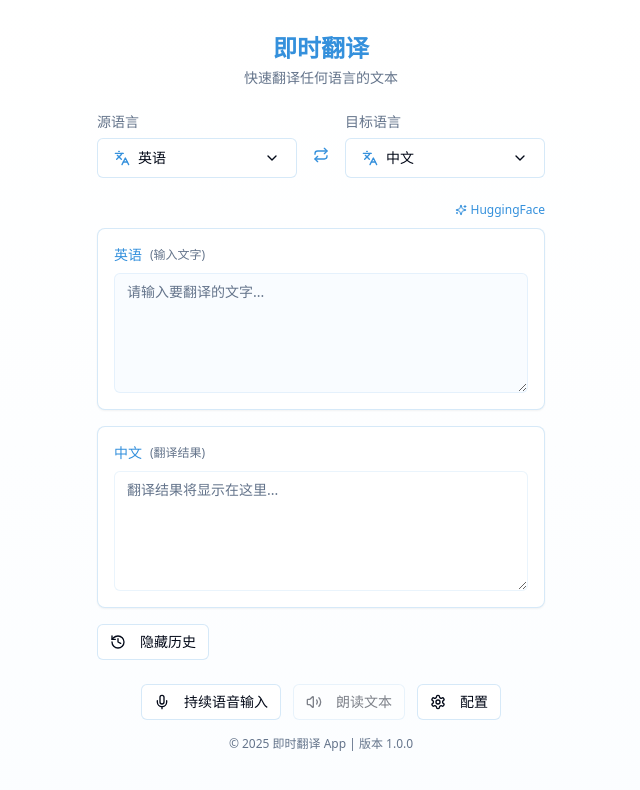
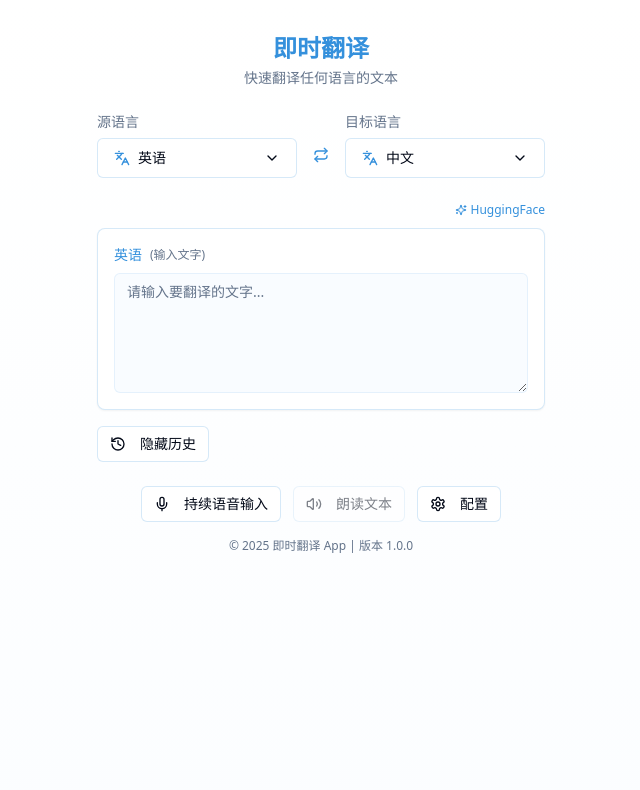
Before and after one commit to hzg19700304/InstantTranslation, a React (Vite) app: page / in a window 1280 px wide. Shown: the top 790 px of the page, without its empty margins (319-959 px from the left). Built offline with nearby package versions, Linux system fonts and the light colour scheme; what onnxruntime-web would draw is missing.

Commit message:
Remove translation result display
Removes the `TranslationCard` component displaying the translated text.

```diff
--- a/src/components/translation/TranslationContent.tsx
+++ b/src/components/translation/TranslationContent.tsx
@@ -78,14 +78,6 @@ const TranslationContent: React.FC<TranslationContentProps> = ({
         isSource={true}
       />
 
-      {/* 目标语言卡片 - 恢复翻译结果显示 */}
-      <TranslationCard
-        language={targetLanguage}
-        value={translatedText}
-        isSource={false}
-        isComplete={isTranslationComplete}
-      />
-
       {/* 翻译错误提示和重试按钮 */}
       {translationError && (
         <div className="mt-2 text-center">
```
